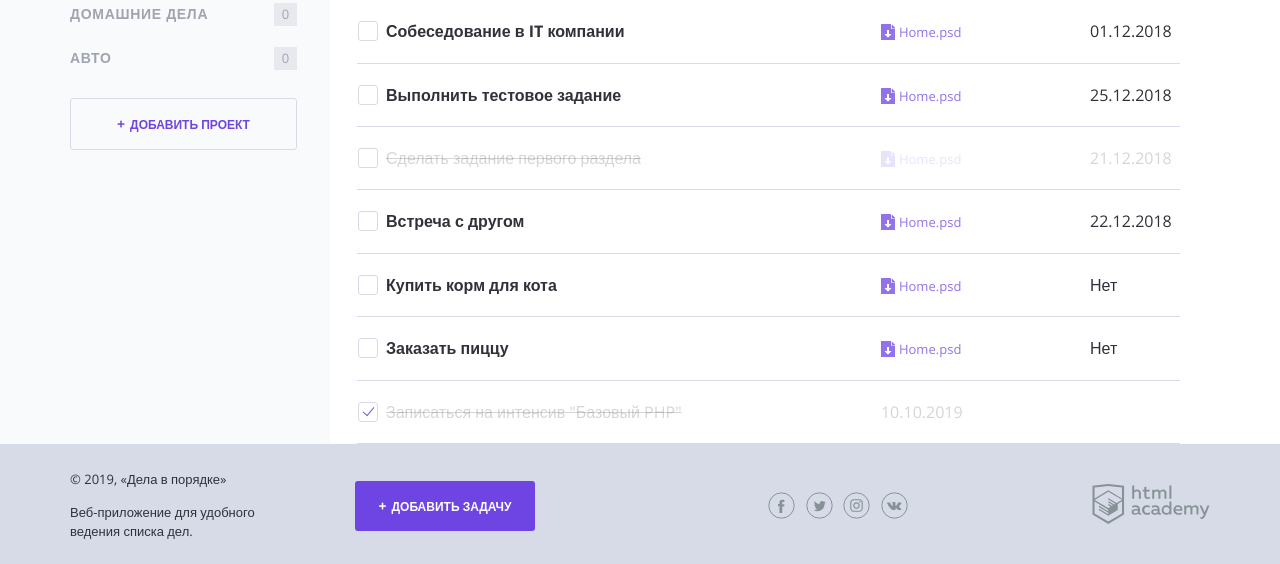
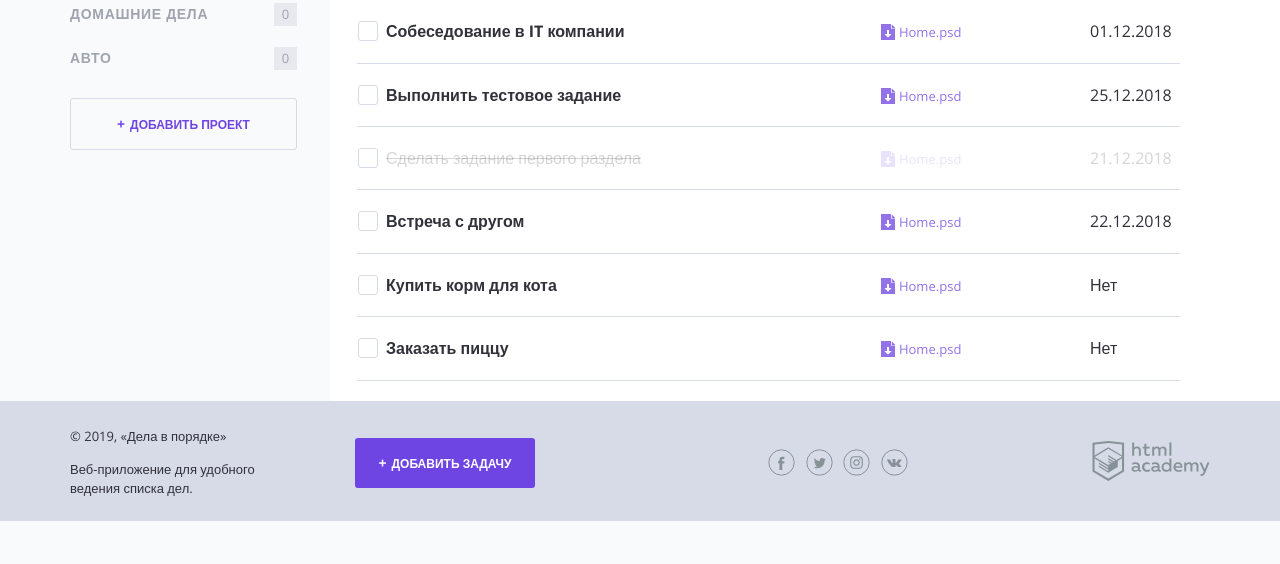
Before and after one commit to VladislavBryazkun/1035767-doingsdone-9, a PHP site: page / in a window 1280 px wide. Shown: the part 279-843 px from the top of the page. After the commit the page ends 800 px from the top, so only its background shows below. Run offline with PHP 8.4, Linux system fonts and the light colour scheme.

Commit message:
Update index.php

```diff
--- a/index.php
+++ b/index.php
@@ -134,19 +134,6 @@ $tasks = [
                     </tr>
                     <?php endif; ?>
                     <?php endforeach; ?>
-                    <!--показывать следующий тег <tr/>, если переменная $show_complete_tasks равна единице-->
-                    <?php if ($show_complete_tasks === 1): ?>
-                         <tr class="tasks__item task task--completed">
-                            <td class="task__select">
-                                <label class="checkbox task__checkbox">
-                                    <input class="checkbox__input visually-hidden" type="checkbox" checked>
-                                    <span class="checkbox__text">Записаться на интенсив "Базовый PHP"</span>
-                                </label>
-                            </td>
-                            <td class="task__date">10.10.2019</td>
-                            <td class="task__controls"></td>
-                        </tr>
-                   <?php endif; ?>
                 </table>
             </main>
         </div>
```
